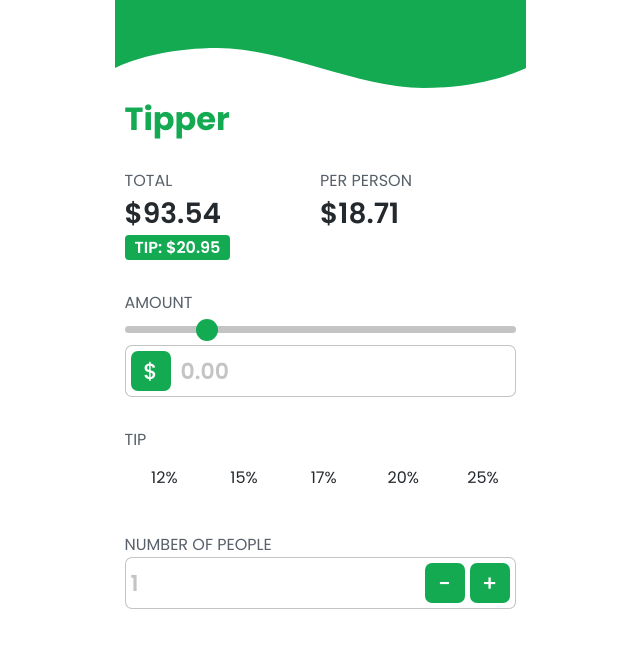
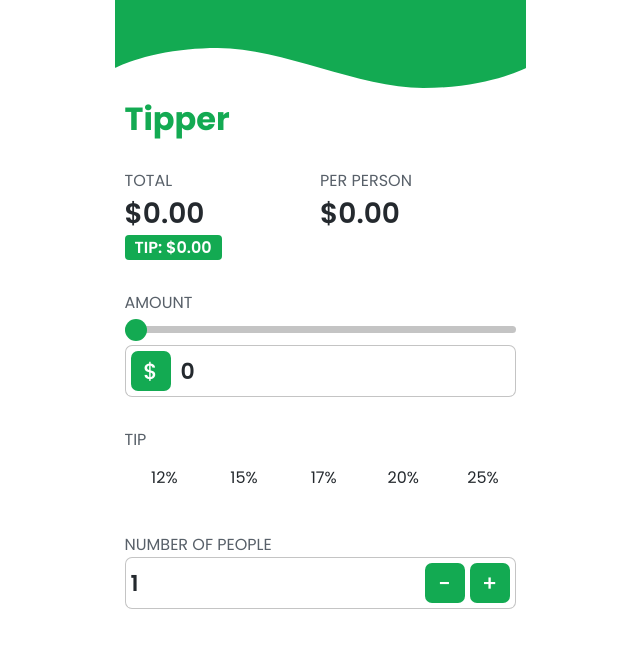
Before and after one commit to khaihern/Tipper, a React (Create React App) app: page / in a window 1280 px wide. Shown: the top 648 px of the page, without its empty margins (320-960 px from the left). Built offline with nearby package versions, Linux system fonts and the light colour scheme.

Commit message:
Created tip calculator

```diff
--- a/src/App.js
+++ b/src/App.js
@@ -3,18 +3,21 @@ import Head from './components/Head';
 import Overview from './components/Overview';
 import Amount from './components/Amount';
 import Tip from './components/Tip';
-import NumberOfPeople from './components/NumberOfPeople';
+import PartySize from './components/PartySize';
+import { GlobalProvider } from './contexts/GlobalState';
 
 function App() {
   return (
     <div className="App">
       <img src={Banner} alt="Banner" />
       <div className="side-margin">
-        <Head />
-        <Overview />
-        <Amount />
-        <Tip />
-        <NumberOfPeople />
+        <GlobalProvider>
+          <Head />
+          <Overview />
+          <Amount />
+          <Tip />
+          <PartySize />
+        </GlobalProvider>
       </div>
     </div>
   );
--- a/src/components/Amount.js
+++ b/src/components/Amount.js
@@ -1,17 +1,47 @@
-import React from 'react';
+import React, { useContext, useState } from 'react';
+import { GlobalContext } from '../contexts/GlobalState';
 
 const Amount = () => {
+    const [amount, setAmount] = useState(0);
+    const { newAmount } = useContext(GlobalContext);
+
+    const handleChange = (e) => {
+        let value = e.target.value;
+        e.target.className === 'slider' ? setAmount(Number(value).toFixed(2)) : setAmount(value);
+        value === '' ? newAmount(0) : newAmount(value);
+    }
+
+    const handleBlur = (e) => {
+        let value = Number(e.target.value);
+        setAmount(value.toFixed(2));
+    }
+
     return (
         <div className="Amount section">
             <h4 className="subheading">Amount</h4>
-            <input type="range" min="1" max="150" value="30" className="slider" />
+            <input
+                type="range"
+                min="1"
+                max="150"
+                value={amount}
+                onChange={handleChange}
+                className="slider"
+            />
             <div className="textbox-container">
                 <div className="textbox-icon-container left">
                     <div className="textbox-icon">
                         <h3>$</h3>
                     </div>
                 </div>
-                <input className="textbox right" type="number" placeholder="0.00" />
+                <input
+                    type="number"
+                    value={amount}
+                    //onChange ={(e) => setAmount(e.target.value)}
+                    onChange={handleChange}
+                    onBlur={handleBlur}
+                    placeholder="0.00"
+                    className="textbox right"
+                />
             </div>
         </div>
     );
--- a/src/components/NumberOfPeople.js
+++ /dev/null
@@ -1,24 +0,0 @@
-import React from 'react';
-
-const NumberOfPeople = () => {
-    return (
-        <div className="NumberOfPeople section">
-            <h4 className="subheading">Number of People</h4>
-            <div className="textbox-container">
-                <input className="textbox left" type="number" placeholder="1" />
-                <div className="textbox-icon-container center">
-                    <div className="textbox-icon pointer">
-                        <h3>-</h3>
-                    </div>
-                </div>
-                <div className="textbox-icon-container right">
-                    <div className="textbox-icon pointer">
-                        <h3>+</h3>
-                    </div>
-                </div>
-            </div>
-        </div>
-    );
-}
-
-export default NumberOfPeople;
--- a/src/components/Overview.js
+++ b/src/components/Overview.js
@@ -1,17 +1,23 @@
-import React from 'react';
+import React, { useContext } from 'react';
+import { GlobalContext } from '../contexts/GlobalState';
 
 const Overview = () => {
+    const { amount, tip, partySize } = useContext(GlobalContext);
+    let tipAmt = tip / 100 * amount;
+    let totalAmt = amount + tipAmt;
+    let eachAmt = Math.ceil((totalAmt / partySize) * 100) / 100;
+
     return (
         <div className="Overview section">
             <div className="overview-container">
             <div>
               <h4 className="subheading">Total</h4>
-              <h2>$93.54</h2>
-              <h2 className="tip-amount">TIP: $20.95</h2>
+              <h2>${totalAmt.toFixed(2)}</h2>
+              <h2 className="tip-amount">TIP: ${tipAmt.toFixed(2)}</h2>
             </div>
             <div>
               <h4 className="subheading">Per Person</h4>
-              <h2>$18.71</h2>
+              <h2>${eachAmt.toFixed(2)}</h2>
             </div>
           </div>
         </div>
--- /dev/null
+++ b/src/components/PartySize.js
@@ -0,0 +1,65 @@
+import React, { useContext, useState } from 'react';
+import { GlobalContext } from '../contexts/GlobalState';
+
+const PartySize = () => {
+    const [partySize, setPartySize] = useState(1);
+    const { newPartySize } = useContext(GlobalContext);
+
+    const handleChange = (e) => {
+        if (!(Number(e.target.value) < 1)) {
+            setPartySize(e.target.value);
+            newPartySize(e.target.value);
+        } else {
+            setPartySize(e.target.value);
+        }
+    }
+
+    const handleBlur = (e) => {
+        if (partySize < 1) {
+            setPartySize(1);
+            newPartySize(1);
+        }
+    }
+
+    return (
+        <div className="PartySize section">
+            <h4 className="subheading">Number of People</h4>
+            <div className="textbox-container">
+                <input
+                    type="number"
+                    value={partySize}
+                    onChange={handleChange}
+                    onBlur={handleBlur}
+                    placeholder="1"
+                    className="textbox left"
+                />
+                <div
+                    onClick={() => {
+                        if (!((partySize - 1) < 1)) {
+                            setPartySize(partySize - 1);
+                            newPartySize(partySize - 1);
+                        }
+                    }}
+                    className="textbox-icon-container center"
+                >
+                    <div className="textbox-icon pointer">
+                        <h3>-</h3>
+                    </div>
+                </div>
+                <div
+                    onClick={() => {
+                        setPartySize(partySize + 1);
+                        newPartySize(partySize + 1);
+                    }}
+                    className="textbox-icon-container right"
+                >
+                    <div className="textbox-icon pointer">
+                        <h3>+</h3>
+                    </div>
+                </div>
+            </div>
+        </div>
+    );
+}
+
+export default PartySize;
--- a/src/components/Tip.js
+++ b/src/components/Tip.js
@@ -1,23 +1,63 @@
-import React from 'react';
+import React, { useContext, useState } from 'react';
+import { GlobalContext } from '../contexts/GlobalState';
 
 const Tip = () => {
+    // eslint-disable-next-line
+    const [tip, setTip] = useState(null);
+    const { newTip } = useContext(GlobalContext);
+
+    const handleChange = (e) => {
+        setTip(e.target.value);
+        newTip(e.target.value);
+    }
+
     return (
         <div className="Tip section">
             <h4 className="subheading">Tip</h4>
             <div className="tip-options-container">
-                <input type="radio" id="12%-tip" name="tip" value="12%" />
+                <input
+                    type="radio"
+                    id="12%-tip"
+                    name="tip"
+                    value="12"
+                    onChange={handleChange}
+                />
                 <label htmlFor="12%-tip" className="tip-option-label"><h4>12%</h4></label>
 
-                <input type="radio" id="15%-tip" name="tip" value="15%" />
+                <input
+                    type="radio"
+                    id="15%-tip"
+                    name="tip"
+                    value="15"
+                    onChange={handleChange}
+                />
                 <label htmlFor="15%-tip" className="tip-option-label"><h4>15%</h4></label>
 
-                <input type="radio" id="17%-tip" name="tip" value="17%" />
+                <input
+                    type="radio"
+                    id="17%-tip"
+                    name="tip"
+                    value="17"
+                    onChange={handleChange}
+                />
                 <label htmlFor="17%-tip" className="tip-option-label"><h4>17%</h4></label>
 
-                <input type="radio" id="20%-tip" name="tip" value="20%" />
+                <input
+                    type="radio"
+                    id="20%-tip"
+                    name="tip"
+                    value="20"
+                    onChange={handleChange}
+                />
                 <label htmlFor="20%-tip" className="tip-option-label"><h4>20%</h4></label>
 
-                <input type="radio" id="25%-tip" name="tip" value="25%" />
+                <input
+                    type="radio"
+                    id="25%-tip"
+                    name="tip"
+                    value="25"
+                    onChange={handleChange}
+                />
                 <label htmlFor="25%-tip" className="tip-option-label"><h4>25%</h4></label>
             </div>
         </div>
--- /dev/null
+++ b/src/contexts/AppReducer.js
@@ -0,0 +1,23 @@
+const Reducer = (state, action) => {
+    switch(action.type) {
+        case 'SET_AMOUNT':
+            return {
+                ...state,
+                amount: parseFloat(action.payload)
+            }
+        case 'SET_TIP':
+            return {
+                ...state,
+                tip: parseInt(action.payload)
+            }
+        case 'SET_PARTY_SIZE':
+            return {
+                ...state,
+                partySize: action.payload
+            }
+        default:
+            return state;
+    }
+}
+
+export default Reducer;
--- /dev/null
+++ b/src/contexts/GlobalState.js
@@ -0,0 +1,53 @@
+import React, { createContext, useReducer } from 'react';
+import AppReducer from './AppReducer';
+
+// Initial State
+let initialState = {
+    amount: 0,
+    tip: 0,
+    partySize: 1
+}
+
+// Create Context
+export const GlobalContext = createContext(initialState);
+
+// Provider Component
+export const GlobalProvider = ({ children }) => {
+    const [state, dispatch] = useReducer(AppReducer, initialState);
+
+    // Actions
+
+    function newAmount(amount) {
+        dispatch({
+            type: 'SET_AMOUNT',
+            payload: amount
+        });
+    }
+
+    function newTip(tip) {
+        dispatch({
+            type: 'SET_TIP',
+            payload: tip
+        });
+    }
+
+    function newPartySize(partySize) {
+        dispatch({
+            type: 'SET_PARTY_SIZE',
+            payload: partySize
+        });
+    }
+
+    return (
+        <GlobalContext.Provider value={{
+            amount: state.amount,
+            tip: state.tip,
+            partySize: state.partySize,
+            newAmount,
+            newTip,
+            newPartySize
+        }}>
+            { children }
+        </GlobalContext.Provider>
+    );
+}
```
